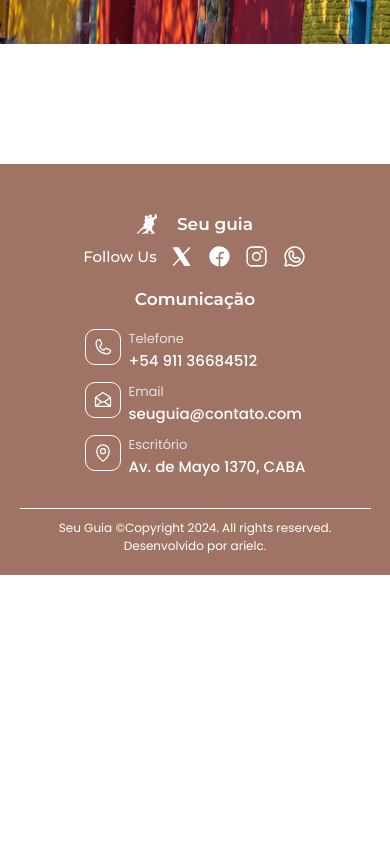
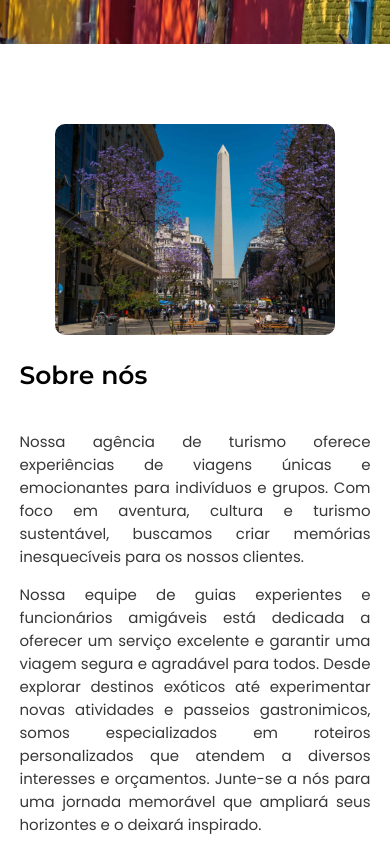
Before and after one commit to arielcBR/agency-travel, a React (Vite) app: page / in a window 390 px wide. Shown: the part 800-1644 px from the top of the page. Before the commit the page ends 1375 px from the top, so only its background shows below. Built offline with nearby package versions, Linux system fonts and the light colour scheme.

Commit message:
added responsive into the aboutUs for small devices

```diff
--- a/src/components/AboutUs/styles.ts
+++ b/src/components/AboutUs/styles.ts
@@ -65,4 +65,16 @@ export const AboutUsContainer = styled.section`
       }
     }
   }
+
+  @media (max-width: ${DEVICE_BREAKPOINT.SM}) {
+    & {
+      flex-direction: column;
+
+      margin-bottom: 2.5rem;
+    }
+
+    > img {
+      width: 80%;
+    }
+  }
 `;
--- a/src/pages/Home/index.tsx
+++ b/src/pages/Home/index.tsx
@@ -11,7 +11,7 @@ export function Home() {
   return (
     <HomeContainer>
       <HeroSection />
-      {/* <AboutUs /> */}
+      <AboutUs />
       {/* <OurServices /> */}
       {/* <AgencyInfo /> */}
       {/* <Gallery /> */}
```
